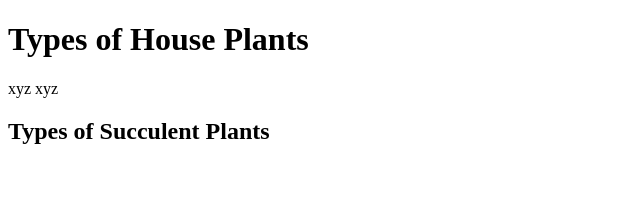
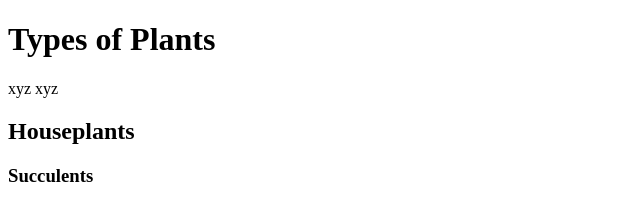
Before and after one commit to andreamrq90/andreamrq90.github.io, a plain HTML site: page index.html in a window 1280 px wide. Shown: the whole page, without its empty margins (0-640 px from the left). Drawn offline with Linux system fonts and the light colour scheme.

Commit message:
subheading

```diff
--- a/index.html
+++ b/index.html
@@ -2,7 +2,7 @@
       <html>
 <h1>
                     <meta charset="utf-8">
-    Types of House Plants
+    Types of Plants
     <title> Andrea's Website</title>
              </h1>
 <p1>
@@ -10,7 +10,15 @@
              </p1>
 <h2>
                     <meta charset="utf-8">
-    Types of Succulent Plants
+    Houseplants
     <title> Andrea's Website</title>
+
              </h2>
+
+<h3>
+                    <meta charset="utf-8">
+    Succulents
+    <title> Andrea's Website</title>
+
+             </h3>
 </html>
```
